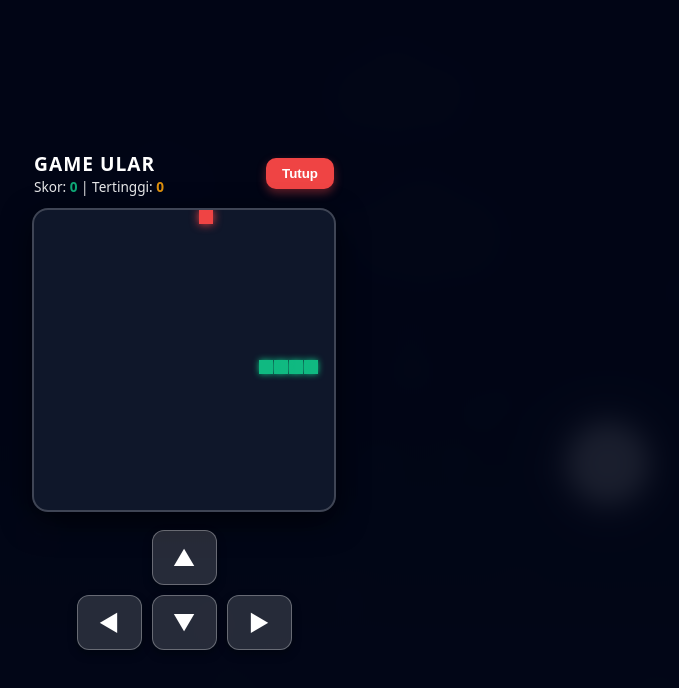
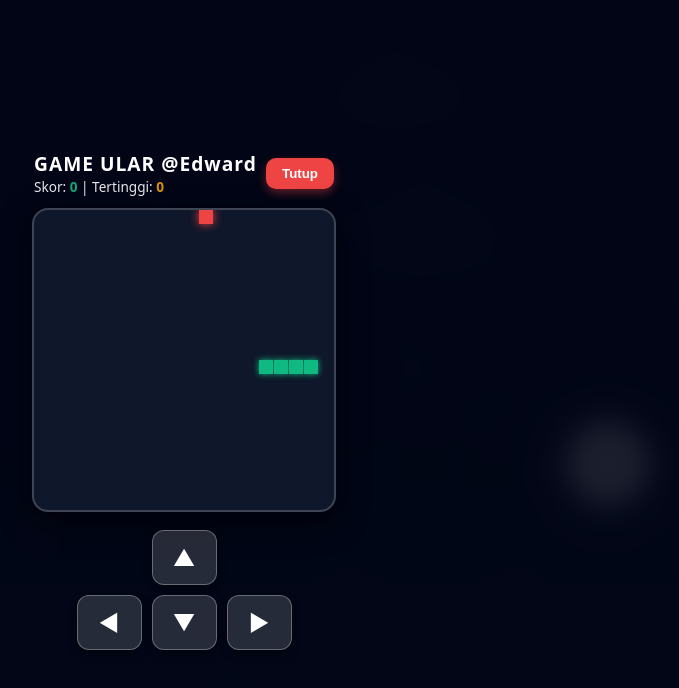
Before and after one commit to EDWARD-BAIK/IniEdward, a plain HTML site: page index.html in a window 1280 px wide. Both pictures are taken after a click on the button "MAINKAN GAME". Shown: the whole page, without its empty margins (456-1135 px from the left). Drawn offline with Linux system fonts and the light colour scheme.

Commit message:
Update index.html

```diff
--- a/index.html
+++ b/index.html
@@ -244,7 +244,7 @@
   <div id="game-modal">
     <div class="game-header">
       <div>
-        <div class="game-title">GAME ULAR</div>
+        <div class="game-title">GAME ULAR @Edward</div>
         <div style="font-size: 0.85rem; opacity: 0.9;">
           Skor: <span id="score-val" style="color:#10b981; font-weight:bold;">0</span> |
           Tertinggi: <span id="high-score-val" style="color:#f59e0b; font-weight:bold;">0</span>
```
